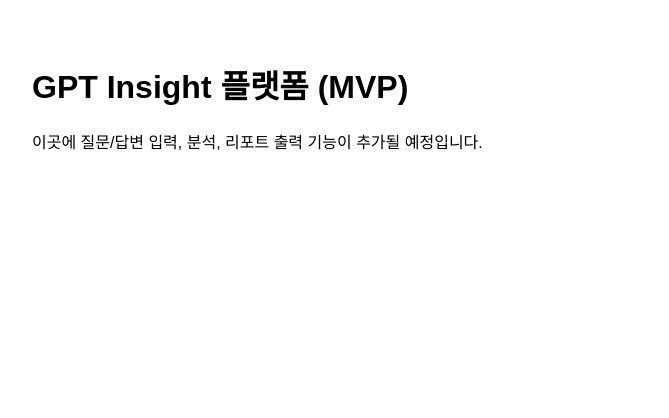
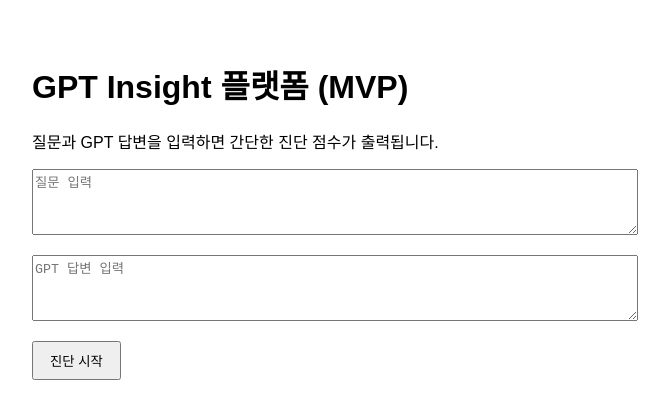
Before and after one commit to tellus6804/gpt-insight-platform, a React (Vite) app: page / in a window 1280 px wide. Shown: the top 418 px of the page, without its empty margins (8-677 px from the left). Built offline with nearby package versions, Linux system fonts and the light colour scheme; the HTML template or start-up script is replaced by a standard one.

Commit message:
질문/답변 진단 UI 추가

```diff
--- a/src/App.jsx
+++ b/src/App.jsx
@@ -1,10 +1,46 @@
-import React from 'react';
+import React, { useState } from 'react';
 
 function App() {
+  const [question, setQuestion] = useState('');
+  const [answer, setAnswer] = useState('');
+  const [score, setScore] = useState(null);
+
+  const handleDiagnose = () => {
+    if (!question || !answer) {
+      alert("질문과 답변을 모두 입력해 주세요.");
+      return;
+    }
+    // 더미 점수 계산
+    const score = Math.floor(Math.random() * 41) + 60; // 60~100 사이
+    setScore(score);
+  };
+
   return (
-    <div style={{ padding: '2rem', fontFamily: 'sans-serif' }}>
+    <div style={{ padding: '2rem', fontFamily: 'sans-serif', maxWidth: '600px' }}>
       <h1>GPT Insight 플랫폼 (MVP)</h1>
-      <p>이곳에 질문/답변 입력, 분석, 리포트 출력 기능이 추가될 예정입니다.</p>
+      <p>질문과 GPT 답변을 입력하면 간단한 진단 점수가 출력됩니다.</p>
+      <textarea
+        rows={4}
+        style={{ width: '100%', marginBottom: '1rem' }}
+        placeholder="질문 입력"
+        value={question}
+        onChange={(e) => setQuestion(e.target.value)}
+      />
+      <textarea
+        rows={4}
+        style={{ width: '100%', marginBottom: '1rem' }}
+        placeholder="GPT 답변 입력"
+        value={answer}
+        onChange={(e) => setAnswer(e.target.value)}
+      />
+      <button onClick={handleDiagnose} style={{ padding: '0.5rem 1rem' }}>
+        진단 시작
+      </button>
+      {score !== null && (
+        <div style={{ marginTop: '1.5rem', fontSize: '1.2rem' }}>
+          ✅ 진단 점수: <strong>{score}점</strong>
+        </div>
+      )}
     </div>
   );
 }
```
